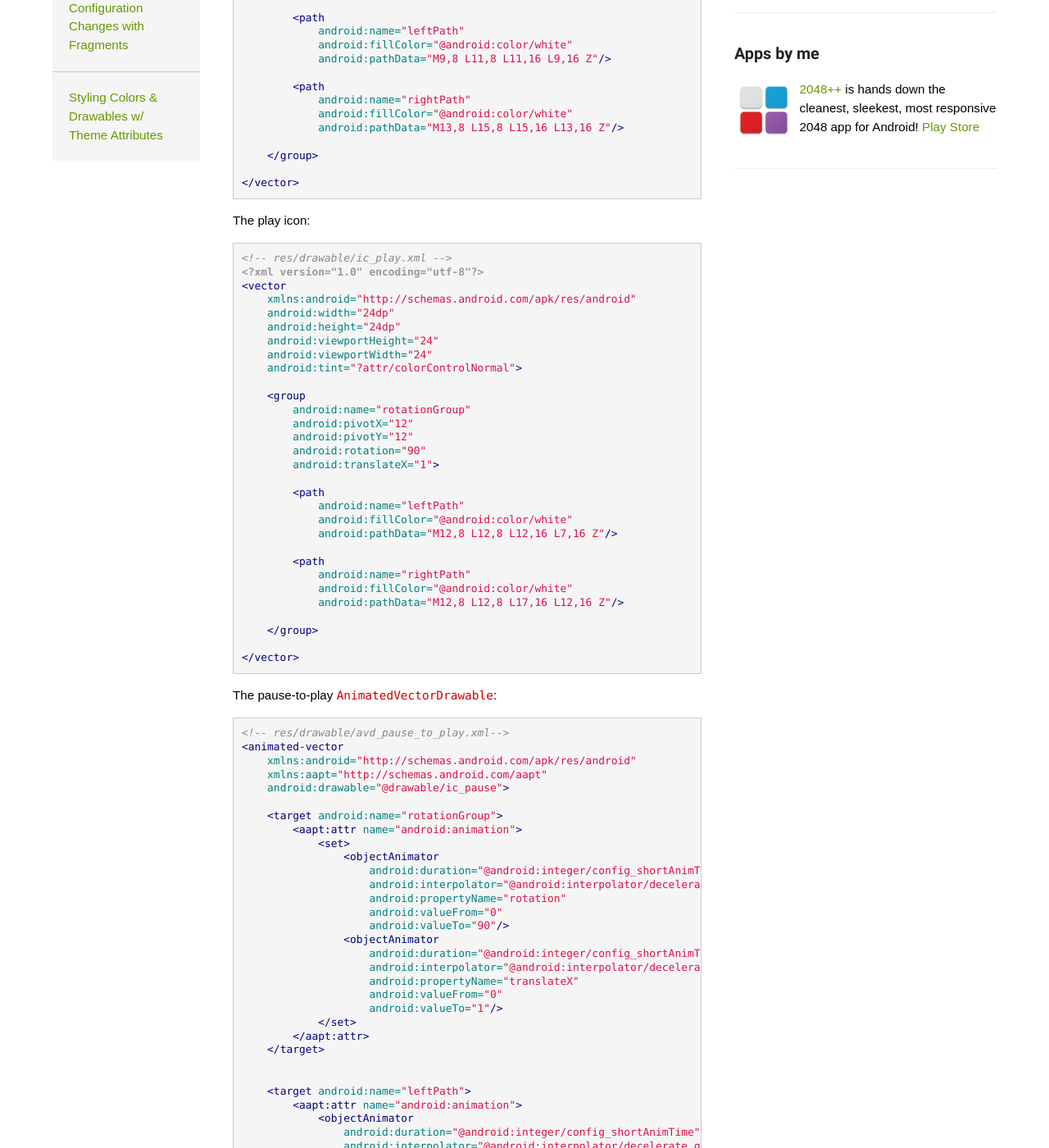
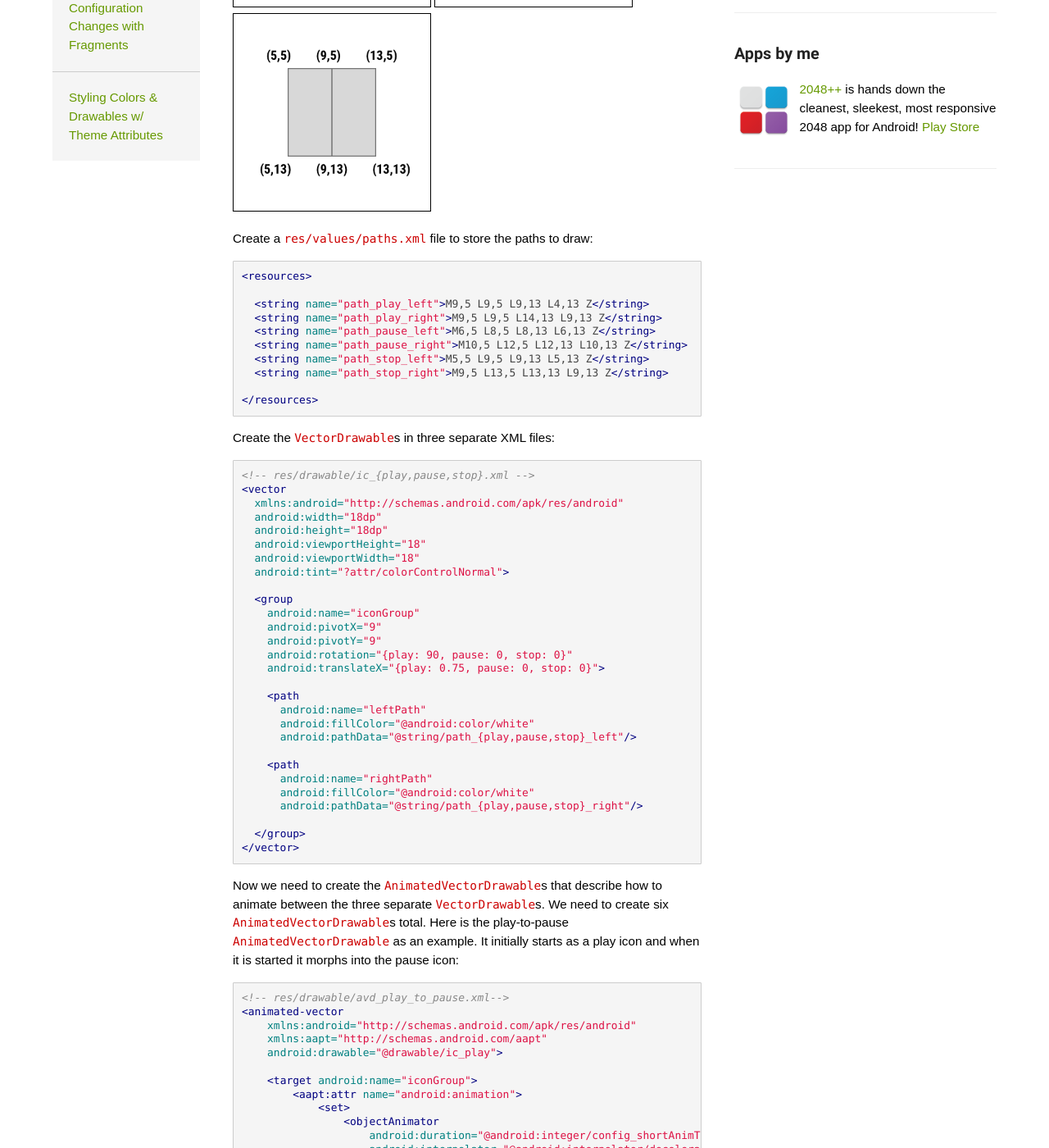
Before and after one commit to alexjlockwood/AndroidDesignPatterns, a Jekyll site: the page built from _posts/2016-10-22-play-pause-icon.md, in a window 1280 px wide and 1400 px high, scrolled down 559 px. Shown: the whole window at 82% size. Built offline with Jekyll 4.4.1, drawn with Linux system fonts in a browser that asks for light colours; some web fonts are replaced; a script that is not in the unit is left out; comment, search, counter and statistics services are not loaded; some of the changed text lies outside the part shown.

Commit message:
updated blog post

````diff
--- a/_posts/2016-10-22-play-pause-icon.md
+++ b/_posts/2016-10-22-play-pause-icon.md
@@ -14,130 +14,61 @@ asdf
 
 <!--more-->
 
-The pause icon:
+The coordinates using a 18x18 artboard:
+
+<img src="/assets/images/posts/2016/10/22/play.png" style="border-width: 1px; border-style: solid; display: inline; max-width:240px;"/>
+<img src="/assets/images/posts/2016/10/22/pause.png" style="border-width: 1px; border-style: solid; display: inline; max-width:240px;"/>
+<img src="/assets/images/posts/2016/10/22/stop.png" style="border-width: 1px; border-style: solid; display: inline; max-width:240px;"/>
+
+Create a `res/values/paths.xml` file to store the paths to draw:
 
 ```xml
-<!-- res/drawable/ic_pause.xml -->
+<resources>
+
+  <string name="path_play_left">M9,5 L9,5 L9,13 L4,13 Z</string>
+  <string name="path_play_right">M9,5 L9,5 L14,13 L9,13 Z</string>
+  <string name="path_pause_left">M6,5 L8,5 L8,13 L6,13 Z</string>
+  <string name="path_pause_right">M10,5 L12,5 L12,13 L10,13 Z</string>
+  <string name="path_stop_left">M5,5 L9,5 L9,13 L5,13 Z</string>
+  <string name="path_stop_right">M9,5 L13,5 L13,13 L9,13 Z</string>
+
+</resources>
+```
+
+Create the `VectorDrawable`s in three separate XML files:
+
+```xml
+<!-- res/drawable/ic_{play,pause,stop}.xml -->
 <vector
-    xmlns:android="http://schemas.android.com/apk/res/android"
-    android:width="24dp"
-    android:height="24dp"
-    android:viewportHeight="24"
-    android:viewportWidth="24"
-    android:tint="?attr/colorControlNormal">
+  xmlns:android="http://schemas.android.com/apk/res/android"
+  android:width="18dp"
+  android:height="18dp"
+  android:viewportHeight="18"
+  android:viewportWidth="18"
+  android:tint="?attr/colorControlNormal">
 
-    <group
-        android:name="rotationGroup"
-        android:pivotX="12"
-        android:pivotY="12">
+  <group
+    android:name="iconGroup"
+    android:pivotX="9"
+    android:pivotY="9"
+    android:rotation="{play: 90, pause: 0, stop: 0}"
+    android:translateX="{play: 0.75, pause: 0, stop: 0}">
 
-        <path
-            android:name="leftPath"
-            android:fillColor="@android:color/white"
-            android:pathData="M9,8 L11,8 L11,16 L9,16 Z"/>
+    <path
+      android:name="leftPath"
+      android:fillColor="@android:color/white"
+      android:pathData="@string/path_{play,pause,stop}_left"/>
 
-        <path
-            android:name="rightPath"
-            android:fillColor="@android:color/white"
-            android:pathData="M13,8 L15,8 L15,16 L13,16 Z"/>
+    <path
+      android:name="rightPath"
+      android:fillColor="@android:color/white"
+      android:pathData="@string/path_{play,pause,stop}_right"/>
 
-    </group>
-
+  </group>
 </vector>
 ```
 
-The play icon:
-
-```xml
-<!-- res/drawable/ic_play.xml -->
-<?xml version="1.0" encoding="utf-8"?>
-<vector
-    xmlns:android="http://schemas.android.com/apk/res/android"
-    android:width="24dp"
-    android:height="24dp"
-    android:viewportHeight="24"
-    android:viewportWidth="24"
-    android:tint="?attr/colorControlNormal">
-
-    <group
-        android:name="rotationGroup"
-        android:pivotX="12"
-        android:pivotY="12"
-        android:rotation="90"
-        android:translateX="1">
-
-        <path
-            android:name="leftPath"
-            android:fillColor="@android:color/white"
-            android:pathData="M12,8 L12,8 L12,16 L7,16 Z"/>
-
-        <path
-            android:name="rightPath"
-            android:fillColor="@android:color/white"
-            android:pathData="M12,8 L12,8 L17,16 L12,16 Z"/>
-
-    </group>
-
-</vector>
-```
-
-The pause-to-play `AnimatedVectorDrawable`:
-
-```xml
-<!-- res/drawable/avd_pause_to_play.xml-->
-<animated-vector
-    xmlns:android="http://schemas.android.com/apk/res/android"
-    xmlns:aapt="http://schemas.android.com/aapt"
-    android:drawable="@drawable/ic_pause">
-
-    <target android:name="rotationGroup">
-        <aapt:attr name="android:animation">
-            <set>
-                <objectAnimator
-                    android:duration="@android:integer/config_shortAnimTime"
-                    android:interpolator="@android:interpolator/decelerate_quad"
-                    android:propertyName="rotation"
-                    android:valueFrom="0"
-                    android:valueTo="90"/>
-                <objectAnimator
-                    android:duration="@android:integer/config_shortAnimTime"
-                    android:interpolator="@android:interpolator/decelerate_quad"
-                    android:propertyName="translateX"
-                    android:valueFrom="0"
-                    android:valueTo="1"/>
-            </set>
-        </aapt:attr>
-    </target>
-
-
-    <target android:name="leftPath">
-        <aapt:attr name="android:animation">
-            <objectAnimator
-                android:duration="@android:integer/config_shortAnimTime"
-                android:interpolator="@android:interpolator/decelerate_quad"
-                android:propertyName="pathData"
-                android:valueFrom="@string/path_pause_left"
-                android:valueTo="@string/path_play_left"
-                android:valueType="pathType"/>
-        </aapt:attr>
-    </target>
-
-    <target android:name="rightPath">
-        <aapt:attr name="android:animation">
-            <objectAnimator
-                android:duration="@android:integer/config_shortAnimTime"
-                android:interpolator="@android:interpolator/decelerate_quad"
-                android:propertyName="pathData"
-                android:valueFrom="@string/path_pause_right"
-                android:valueTo="@string/path_play_right"
-                android:valueType="pathType"/>
-        </aapt:attr>
-    </target>
-
-</animated-vector>
-```
-
-The play-to-pause `AnimatedVectorDrawable`:
+Now we need to create the `AnimatedVectorDrawable`s that describe how to animate between the three separate `VectorDrawable`s. We need to create six `AnimatedVectorDrawable`s total. Here is the play-to-pause `AnimatedVectorDrawable` as an example. It initially starts as a play icon and when it is started it morphs into the pause icon:
 
 ```xml
 <!-- res/drawable/avd_play_to_pause.xml-->
@@ -146,7 +77,7 @@ The play-to-pause `AnimatedVectorDrawable`:
     xmlns:aapt="http://schemas.android.com/aapt"
     android:drawable="@drawable/ic_play">
 
-    <target android:name="rotationGroup">
+    <target android:name="iconGroup">
         <aapt:attr name="android:animation">
             <set>
                 <objectAnimator
@@ -159,7 +90,7 @@ The play-to-pause `AnimatedVectorDrawable`:
                     android:duration="@android:integer/config_shortAnimTime"
                     android:interpolator="@android:interpolator/decelerate_quad"
                     android:propertyName="translateX"
-                    android:valueFrom="1"
+                    android:valueFrom="0.75"
                     android:valueTo="0"/>
             </set>
         </aapt:attr>
@@ -195,25 +126,82 @@ The play-to-pause `AnimatedVectorDrawable`:
 
 The animated icon w/o rotation or translation:
 
-<svg xmlns:xlink="http://www.w3.org/1999/xlink" width="50%" height="50%" viewBox="0 0 24 24">
+<svg xmlns:xlink="http://www.w3.org/1999/xlink" width="50%" height="50%" viewBox="0 0 18 18">
 
-  <path id="icon1" fill="#000" fill-opacity=".54"/>
+  <path id="icon_without_rotation" fill="#000" fill-opacity=".54"/>
 
-  <animate xlink:href="#icon1" attributeName="d" dur="1200ms" repeatCount="indefinite" fill="freeze" keyTimes="0; .1666; .5; .6666; 1" calcMode="spline" keySplines="0 0 1 1; .4 0 .2 1; 0 0 1 1; .4 0 .2 1" values="M9,8 L11,8 L11,16 L9,16 L9,8 M13,8 L15,8 L15,16 L13,16 L13,8; M9,8 L11,8 L11,16 L9,16 L9,8 M13,8 L15,8 L15,16 L13,16 L13,8; M12,8 L12,8 L12,16 L7,16 L12,8 M12,8 L12,8 L17,16 L12,16 L12,8; M12,8 L12,8 L12,16 L7,16 L12,8 M12,8 L12,8 L17,16 L12,16 L12,8; M9,8 L11,8 L11,16 L9,16 L9,8 M13,8 L15,8 L15,16 L13,16 L13,8"/>
+  <animate
+    xlink:href="#icon_without_rotation"
+    attributeName="d"
+    dur="3600ms"
+    repeatCount="indefinite"
+    fill="freeze"
+    keyTimes="0; .08333; .3333; .4163; .6666; .7493; 1"
+    calcMode="spline"
+    keySplines="0 0 1 1; .4 0 .2 1; 0 0 1 1; .4 0 .2 1; 0 0 1 1; .4 0 .2 1"
+    values="
+      M9,5 L9,5 L9,13 L4,13 L9,5 M9,5 L9,5 L14,13 L9,13 L9,5;
+      M9,5 L9,5 L9,13 L4,13 L9,5 M9,5 L9,5 L14,13 L9,13 L9,5;
+      M6,5 L8,5 L8,13 L6,13 L6,5 M10,5 L12,5 L12,13 L10,13 L10,5;
+      M6,5 L8,5 L8,13 L6,13 L6,5 M10,5 L12,5 L12,13 L10,13 L10,5;
+      M5,5 L9,5 L9,13 L5,13 L5,5 M9,5 L13,5 L13,13 L9,13 L9,5;
+      M5,5 L9,5 L9,13 L5,13 L5,5 M9,5 L13,5 L13,13 L9,13 L9,5;
+      M9,5 L9,5 L9,13 L4,13 L9,5 M9,5 L9,5 L14,13 L9,13 L9,5"/>
 
 </svg>
 
 The final result:
 
-<svg xmlns:xlink="http://www.w3.org/1999/xlink" width="50%" height="50%" viewBox="0 0 24 24">
+<svg xmlns:xlink="http://www.w3.org/1999/xlink" width="50%" height="50%" viewBox="0 0 18 18">
 
-  <path id="icon2" fill="#000" fill-opacity=".54"/>
+  <path id="icon_with_rotation" fill="#000" fill-opacity=".54"/>
 
-  <animate xlink:href="#icon2" attributeName="d" dur="1200ms" repeatCount="indefinite" fill="freeze" keyTimes="0; .1666; .5; .6666; 1" calcMode="spline" keySplines="0 0 1 1; .4 0 .2 1; 0 0 1 1; .4 0 .2 1" values="M9,8 L11,8 L11,16 L9,16 L9,8 M13,8 L15,8 L15,16 L13,16 L13,8; M9,8 L11,8 L11,16 L9,16 L9,8 M13,8 L15,8 L15,16 L13,16 L13,8; M12,8 L12,8 L12,16 L7,16 L12,8 M12,8 L12,8 L17,16 L12,16 L12,8; M12,8 L12,8 L12,16 L7,16 L12,8 M12,8 L12,8 L17,16 L12,16 L12,8; M9,8 L11,8 L11,16 L9,16 L9,8 M13,8 L15,8 L15,16 L13,16 L13,8"/>
+  <animate
+    xlink:href="#icon_with_rotation"
+    attributeName="d"
+    dur="3600ms"
+    repeatCount="indefinite"
+    fill="freeze"
+    keyTimes="0; .08333; .3333; .4163; .6666; .7493; .7493; 1"
+    calcMode="spline"
+    keySplines="0 0 1 1; .4 0 .2 1; 0 0 1 1; .4 0 .2 1; 0 0 1 1; 0 0 1 1; .4 0 .2 1"
+    values="
+      M9,5 L9,5 L9,13 L4,13 L9,5 M9,5 L9,5 L14,13 L9,13 L9,5;
+      M9,5 L9,5 L9,13 L4,13 L9,5 M9,5 L9,5 L14,13 L9,13 L9,5;
+      M6,5 L8,5 L8,13 L6,13 L6,5 M10,5 L12,5 L12,13 L10,13 L10,5;
+      M6,5 L8,5 L8,13 L6,13 L6,5 M10,5 L12,5 L12,13 L10,13 L10,5;
+      M5,5 L9,5 L9,13 L5,13 L5,5 M9,5 L13,5 L13,13 L9,13 L9,5;
+      M5,5 L9,5 L9,13 L5,13 L5,5 M9,5 L13,5 L13,13 L9,13 L9,5;
+      M5,5 L9,5 L9,13 L5,13 L5,5 M9,5 L13,5 L13,13 L9,13 L9,5;
+      M9,5 L9,5 L9,13 L4,13 L9,5 M9,5 L9,5 L14,13 L9,13 L9,5"/>
 
-  <animateTransform xlink:href="#icon2" attributeName="transform" dur="1200ms" attributeType="XML" type="translate" repeatCount="indefinite" fill="freeze" keyTimes="0; .1666; .5; .6666; 1" calcMode="spline" keySplines="0 0 1 1; .4 0 .2 1; 0 0 1 1; .4 0 .2 1" values="0; 0; 1; 1; 0;" additive="sum"/>
+      <animateTransform
+        xlink:href="#icon_with_rotation"
+        attributeName="transform"
+        dur="3600ms"
+        attributeType="XML"
+        type="translate"
+        repeatCount="indefinite"
+        fill="freeze"
+        keyTimes="0; .08333; .3333; .4163; .6666; .7493; .7493; 1"
+        calcMode="spline"
+        keySplines="0 0 1 1; .4 0 .2 1; 0 0 1 1; .4 0 .2 1; 0 0 1 1; 0 1 0 1; .4 0 .2 1"
+        values="1; 1; 0; 0; 0; 0; 0; 1;"
+        additive="sum"/>
 
-  <animateTransform xlink:href="#icon2" attributeName="transform" attributeType="XML" type="rotate" dur="1200ms" repeatCount="indefinite" fill="freeze" keyTimes="0; .1666; .5; .6666; 1" calcMode="spline" keySplines="0 0 1 1; .4 0 .2 1; 0 0 1 1; .4 0 .2 1" values="0 12 12; 0 12 12; 90 12 12; 90 12 12; 180 12 12" additive="sum"/>
+      <animateTransform
+        xlink:href="#icon_with_rotation"
+        attributeName="transform"
+        attributeType="XML"
+        type="rotate"
+        dur="3600ms"
+        repeatCount="indefinite"
+        fill="freeze"
+        keyTimes="0; .08333; .3333; .4163; .6666; .7493; .7493; 1"
+        calcMode="spline"
+        keySplines="0 0 1 1; .4 0 .2 1; 0 0 1 1; .4 0 .2 1; 0 1 0 1; 0 1 0 1; .4 0 .2 1"
+        values="90 9 9; 90 9 9; 180 9 9; 180 9 9; 270 9 9; 270 9 9; 0 9 9; 90 9 9"
+        additive="sum"/>
 
 </svg>
 
````
Also changed, not shown: assets/images/posts/2016/10/22/pause.png (added), assets/images/posts/2016/10/22/play.png (added), assets/images/posts/2016/10/22/stop.png (added).
